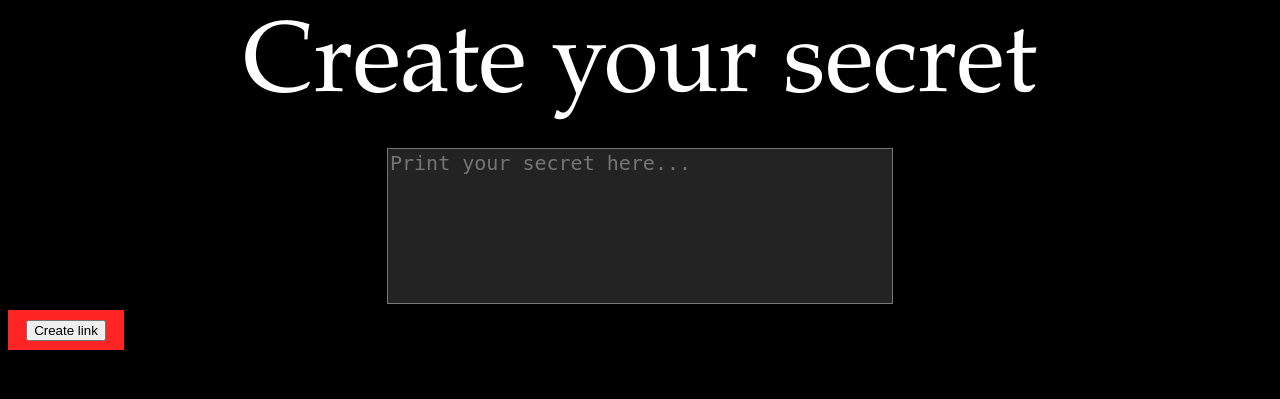
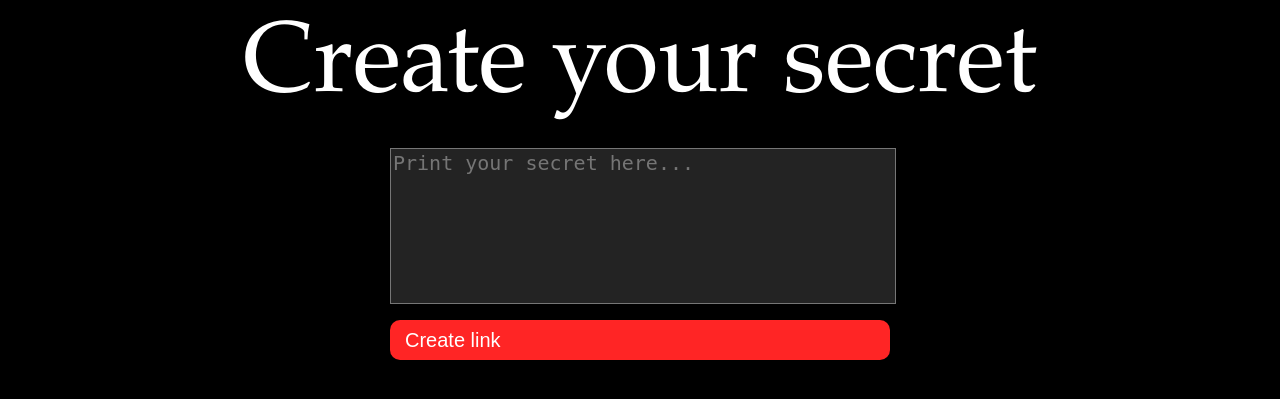
Before and after one commit to DanilkaVc/secrets, a Django app: page / in a window 1280 px wide. Shown: the top 399 px of the page. Run offline with Django 5.2, Linux system fonts and the light colour scheme.

Commit message:
button 'create link' made

```diff
--- /dev/null
+++ b/static/index.css
@@ -0,0 +1,49 @@
+body {
+	text-align: center;
+	background-color: black;
+	font-family: palatino;
+}
+
+textarea {
+	color: white;
+	margin-top: 1em;
+	resize: none;
+	width: 100%;
+	height: 150px;
+	font-size: 20px;
+	background: #232323;
+}
+
+.title-secret {
+	font-size: 100px;
+	color: white;
+	margin-left: auto;
+	margin-right: auto;
+}
+
+.cr-btn {
+    margin: 10px 0;
+    padding: 0 15px;
+    font-size: 20px;
+    text-align: left;
+    width: 100%;
+    min-width: 100px;
+    max-width: 500px;
+    height: 40px;
+    border: none !important;
+    border-radius: 10px;
+    text-decoration: none;
+    color: white;
+    background: #ff2525 !important;
+    box-sizing: border-box;
+    display: block;
+    cursor: pointer;
+    outline: none;
+}
+
+.container {
+    width: 100%;
+    min-width: 100px;
+    max-width: 500px;
+    margin: 0 auto;
+}
--- a/static/styles.css
+++ /dev/null
@@ -1,32 +0,0 @@
-body {
-	text-align: center;
-	background-color: black;
-	font-family: palatino;
-}
-
-textarea {
-	color: white;
-	margin-top: 1em;
-	resize: none;
-	width: 100%;
-	height: 150px;
-	min-width: 100px;
-	max-width: 500px;
-	font-size: 20px;
-	background: #232323;
-}
-
-.title-secret {
-	font-size: 100px;
-	color: white;
-	margin-left: auto;
-	margin-right: auto;
-}
-
-.create-button {
-	border: 0px;
-	font-size: 20px;
-	background: #ff2525;
-	width: 100px;
-	padding: 0.5rem 0.5rem;
-}
--- a/templates/index.html
+++ b/templates/index.html
@@ -4,18 +4,17 @@
 <head>
     <meta charset="UTF-8">
     <title>Secrets</title>
-    <link rel="stylesheet" href={% static "styles.css"%} type="text/css" />
+    <link rel="stylesheet" href={% static "index.css"%} type="text/css" />
 </head>
 <body>
     <div class="title-secret">
         Create your secret
     </div>
-    <form method="post">
+    <form method="post" class="container">
         <div>
-            <textarea name="secret" maxlength=5000 required rows='8' cols='50' spellcheck="false" placeholder="Print your secret here..."></textarea>
-        </div>
-        <div class="create-button">
-            <button type="submit" >Create link</button>
+            <textarea name="secret" maxlength=5000 required rows='8' cols='50' spellcheck="false"
+                      placeholder="Print your secret here..."></textarea>
+            <button class="cr-btn" type="submit" >Create link</button>
         </div>
     </form>
 </body>
```
